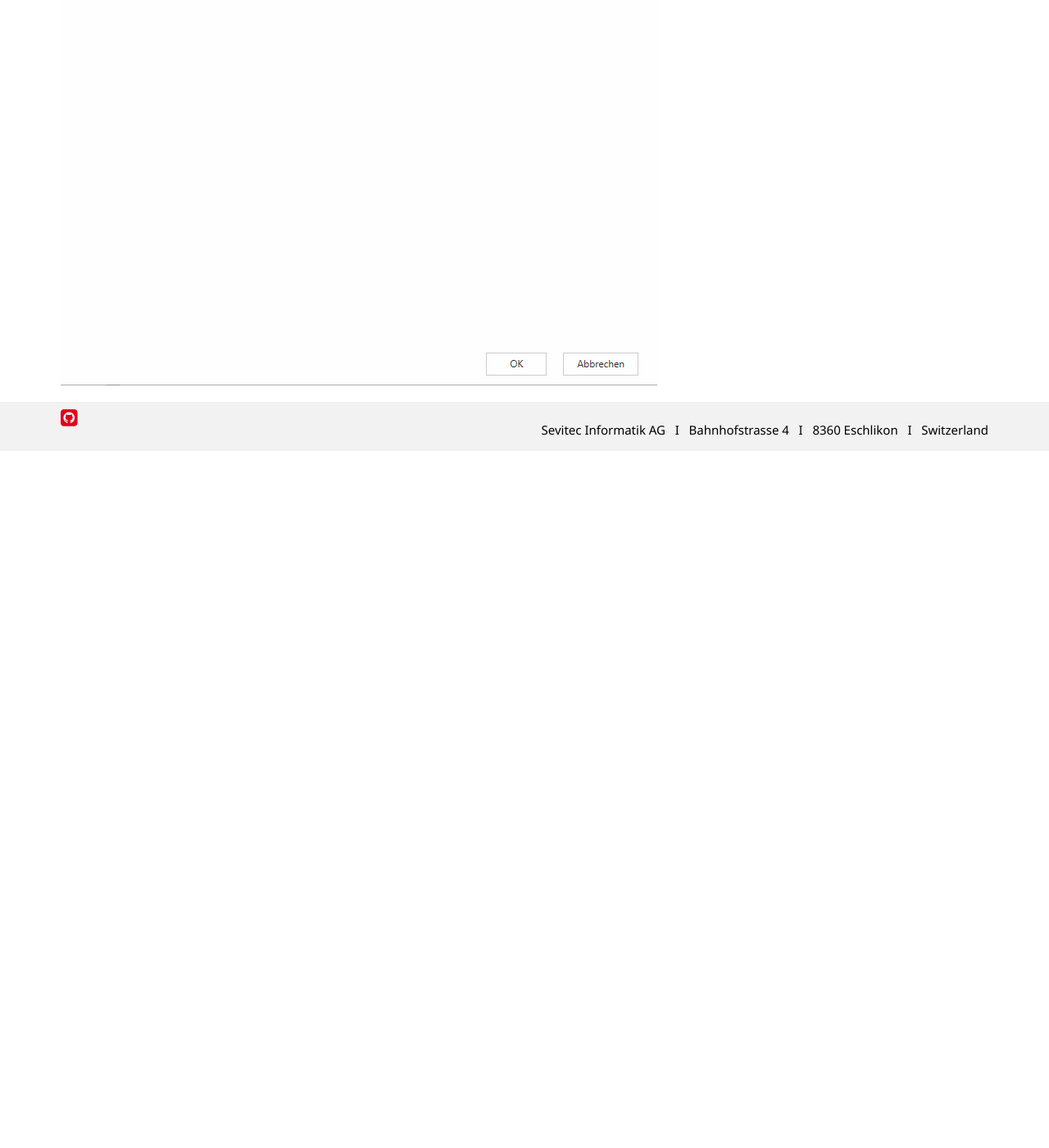
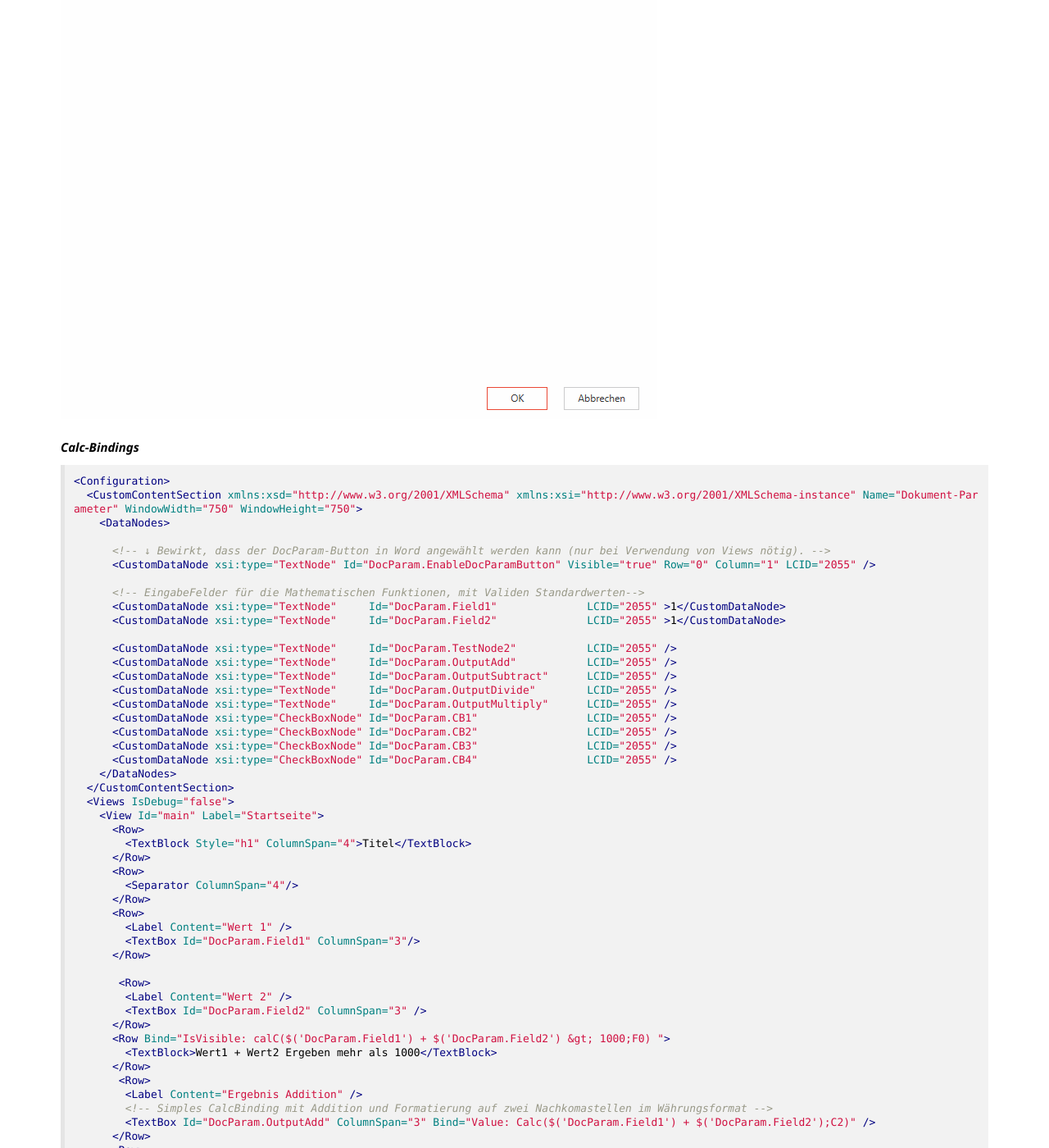
Before and after one commit to primesoft-group/oneoffixx-docs, a Jekyll site: the page built from _pages/docfunc/de/df-documentparameter.md, in a window 1280 px wide and 1400 px high, scrolled down 19275 px. Shown: the whole window at 82% size. Built offline with Jekyll 4.4.1, drawn with Linux system fonts in a browser that asks for light colours; nearby versions of some CDN libraries; some web fonts are replaced; before the commit the page ends 19825 px from its top, so only the background shows below that; some of the changed text lies outside the part shown.

Commit message:
Calc Binding Examples Inserted

````diff
--- a/_pages/docfunc/de/df-documentparameter.md
+++ b/_pages/docfunc/de/df-documentparameter.md
@@ -633,7 +633,8 @@ ___Standard Bindings___
         <CheckBox Id="DocParam.Checkbox1" Label="Zeige CustomLabel"></CheckBox>
       </Row>
       <Row>
-      <!-- Einfaches, Doppeltes Binding mit einer Bedingung pro gebindetem Attrbut (isVisible, Value) -->
+       <Label Content="CustomLabel: " Bind="IsVisible: $('DocParam.Checkbox1')"></Label>
+        <!-- Einfaches, Doppeltes Binding mit einer Bedingung pro gebindetem Attrbut (isVisible, Value) -->
         <TextBlock Bind="IsVisible: $('DocParam.Checkbox1'), Value: $('DocParam.TextNode1')"></TextBlock>
       </Row>
       <!-- Einfaches Value Binding -->
@@ -642,9 +643,9 @@ ___Standard Bindings___
       </Row>
       <!-- IsVisible-Binding mit einer UND Bedingung (&& --> &amp;&amp; ) -->
       <Row Bind="IsVisible: $('DocParam.Checkbox1') &amp;&amp; $('DocParam.TextNode1') == 'Hello'">
-        <TextBlock Value="">CustomLabel ist sichtbar UND hat den text 'Hello'</TextBlock>
+        <TextBlock Value="">CustomLabel ist sichtbar UND hat den Wert 'Hello'</TextBlock>
       </Row>
-      <!-- IsVisble-Binding mit einer ODER Bedingung -->
+      <!-- IsVisible-Binding mit einer ODER Bedingung -->
       <Row Bind="IsVisible: $('DocParam.Checkbox1') || $('DocParam.TextNode1') == 'hello'">
         <TextBlock>CustomLabel ist sichtbar ODER hat den Wert 'hello'</TextBlock>
       </Row>
@@ -655,4 +656,102 @@ ___Standard Bindings___
 </Configuration>
 ```
 Das Verhalten des Dialogs:
+
+
 ![DocumentParameterDialog]({{ site.baseurl }}/assets/content-images/docfunc/de/Standard_Bindings.gif)
+
+
+___Calc-Bindings___
+
+```xml
+<Configuration>
+  <CustomContentSection xmlns:xsd="http://www.w3.org/2001/XMLSchema" xmlns:xsi="http://www.w3.org/2001/XMLSchema-instance" Name="Dokument-Parameter" WindowWidth="750" WindowHeight="750">
+    <DataNodes>
+
+      <!-- ↓ Bewirkt, dass der DocParam-Button in Word angewählt werden kann (nur bei Verwendung von Views nötig). -->
+      <CustomDataNode xsi:type="TextNode" Id="DocParam.EnableDocParamButton" Visible="true" Row="0" Column="1" LCID="2055" />
+
+      <!-- EingabeFelder für die Mathematischen Funktionen, mit Validen Standardwerten-->
+      <CustomDataNode xsi:type="TextNode"     Id="DocParam.Field1"              LCID="2055" >1</CustomDataNode>
+      <CustomDataNode xsi:type="TextNode"     Id="DocParam.Field2"              LCID="2055" >1</CustomDataNode>
+
+      <CustomDataNode xsi:type="TextNode"     Id="DocParam.TestNode2"           LCID="2055" />
+      <CustomDataNode xsi:type="TextNode"     Id="DocParam.OutputAdd"           LCID="2055" />
+      <CustomDataNode xsi:type="TextNode"     Id="DocParam.OutputSubtract"      LCID="2055" />
+      <CustomDataNode xsi:type="TextNode"     Id="DocParam.OutputDivide"        LCID="2055" />
+      <CustomDataNode xsi:type="TextNode"     Id="DocParam.OutputMultiply"      LCID="2055" />
+      <CustomDataNode xsi:type="CheckBoxNode" Id="DocParam.CB1"                 LCID="2055" />
+      <CustomDataNode xsi:type="CheckBoxNode" Id="DocParam.CB2"                 LCID="2055" />
+      <CustomDataNode xsi:type="CheckBoxNode" Id="DocParam.CB3"                 LCID="2055" />
+      <CustomDataNode xsi:type="CheckBoxNode" Id="DocParam.CB4"                 LCID="2055" />
+    </DataNodes>
+  </CustomContentSection>
+  <Views IsDebug="false">
+    <View Id="main" Label="Startseite">
+      <Row>
+        <TextBlock Style="h1" ColumnSpan="4">Titel</TextBlock>
+      </Row>
+      <Row>
+        <Separator ColumnSpan="4"/>
+      </Row>
+      <Row>
+        <Label Content="Wert 1" />
+        <TextBox Id="DocParam.Field1" ColumnSpan="3"/>
+      </Row>
+
+       <Row>
+        <Label Content="Wert 2" />
+        <TextBox Id="DocParam.Field2" ColumnSpan="3" />
+      </Row>
+      <Row Bind="IsVisible: calC($('DocParam.Field1') + $('DocParam.Field2') &gt; 1000;F0) ">
+        <TextBlock>Wert1 + Wert2 Ergeben mehr als 1000</TextBlock>
+      </Row>
+       <Row>
+        <Label Content="Ergebnis Addition" />
+        <!-- Simples CalcBinding mit Addition und Formatierung auf zwei Nachkomastellen im Währungsformat -->
+        <TextBox Id="DocParam.OutputAdd" ColumnSpan="3" Bind="Value: Calc($('DocParam.Field1') + $('DocParam.Field2');C2)" />
+      </Row>
+      <Row>
+        <Label Content="Ergebnis Subtraktion" />
+         <!-- Simples CalcBinding mit Subtraktion und Formatierung auf zwei Nachkomastellen im Währungsformat -->
+        <TextBox Id="DocParam.OutputSubtract" ColumnSpan="3" Bind="Value: Calc($('DocParam.Field1') - $('DocParam.Field2');C2)" />
+      </Row>
+       <Row>
+        <Label Content="Ergebnis Division" />
+         <!-- Simples CalcBinding mit Divison und Formatierung auf drei Nachkomastellen im Dezimalformat -->
+        <TextBox Id="DocParam.OutputDivide" ColumnSpan="3" Bind="Value: Calc($('DocParam.Field1') / $('DocParam.Field2');F3)" />
+      </Row>
+         <Row>
+        <Label Content="Ergebnis Multiplikation" />
+         <!-- Simples CalcBinding mit Multiplikation und Formatierung auf zwei Nachkomastellen im Währungsformat -->
+        <TextBox Id="DocParam.Outputmultiply" ColumnSpan="3" Bind="Value: Calc($('DocParam.Field1') * $('DocParam.Field2');C2)" />
+      </Row>
+      <Row>
+       <CheckBox Id="DocParam.CB1" Label="CB1"></CheckBox>
+       <CheckBox Id="DocParam.CB2" Label="CB2"></CheckBox>
+       <CheckBox Id="DocParam.CB3" Label="CB3"></CheckBox>
+       <CheckBox Id="DocParam.CB4" Label="CB4"></CheckBox>
+      </Row>
+      <!-- Calc Binding um angewählte Checkboxen zu "zählen" -->
+      <Row Bind="IsVisible: calc($('DocParam.CB1') + $('DocParam.CB2') + $('DocParam.CB3') + $('DocParam.CB4');F0) == '1'">
+        <Label Content="Eine Checkbox angewählt"></Label>
+      </Row>
+      <Row Bind="IsVisible: calc($('DocParam.CB1') + $('DocParam.CB2') + $('DocParam.CB3') + $('DocParam.CB4');F0) == '2'">
+        <Label Content="Zwei Checkboxen angewählt"></Label>
+      </Row>
+      <Row Bind="IsVisible: calc($('DocParam.CB1') + $('DocParam.CB2') + $('DocParam.CB3') + $('DocParam.CB4');F0) == 3">
+        <Label Content="Drei Checkboxen angewählt"></Label>
+      </Row>
+      <Row Bind="IsVisible: calc($('DocParam.CB1') + $('DocParam.CB2') + $('DocParam.CB3') + $('DocParam.CB4');F0) == 4">
+        <Label Content="Vier Checkboxen angewählt"></Label>
+      </Row>
+      <Button Type="Submit" Label="OK" IsDefault="true" />
+      <Button Type="Cancel" Label="Abbrechen" />
+    </View>
+  </Views>
+</Configuration>
+```
+
+Verhalten des Dialoges:
+
+![DocumentParameterDialog]({{ site.baseurl }}/assets/content-images/docfunc/de/CalcBindings.gif)
````
Also changed, not shown: assets/content-images/docfunc/de/CalcBindings.gif (added), assets/content-images/docfunc/de/Standard_Bindings.gif.
